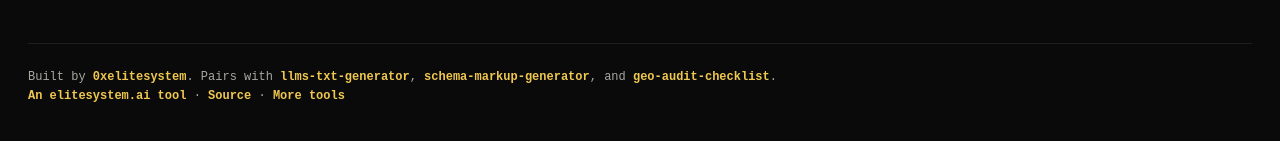
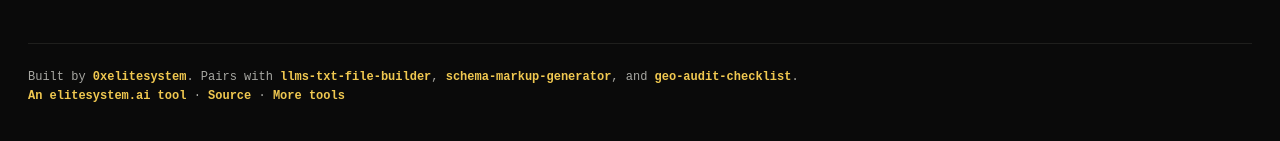
Before and after one commit to 0xelitesystem/robots-txt-ai-builder, a plain HTML site: page index.html in a window 1280 px wide. Shown: the part 1684-1825 px from the top of the page. Drawn offline with Linux system fonts and the light colour scheme.

Commit message:
Point links at renamed repos
Repos were renamed (old addresses redirect). Links, names and catalog entries now use the new names.

```diff
--- a/index.html
+++ b/index.html
@@ -466,7 +466,7 @@ footer a:hover { text-decoration: underline; }
   </div>
 
   <footer>
-    Built by <a href="https://github.com/0xelitesystem" target="_blank" rel="noopener">0xelitesystem</a>. Pairs with <a href="https://github.com/0xelitesystem/llms-txt-generator" target="_blank" rel="noopener">llms-txt-generator</a>, <a href="https://github.com/0xelitesystem/schema-markup-generator" target="_blank" rel="noopener">schema-markup-generator</a>, and <a href="https://github.com/0xelitesystem/geo-audit-checklist" target="_blank" rel="noopener">geo-audit-checklist</a>.
+    Built by <a href="https://github.com/0xelitesystem" target="_blank" rel="noopener">0xelitesystem</a>. Pairs with <a href="https://github.com/0xelitesystem/llms-txt-file-builder" target="_blank" rel="noopener">llms-txt-file-builder</a>, <a href="https://github.com/0xelitesystem/schema-markup-generator" target="_blank" rel="noopener">schema-markup-generator</a>, and <a href="https://github.com/0xelitesystem/geo-audit-checklist" target="_blank" rel="noopener">geo-audit-checklist</a>.
    <br><a href="https://elitesystem.ai" target="_blank" rel="noopener">An elitesystem.ai tool</a> &middot; <a href="https://github.com/0xelitesystem/robots-txt-ai-builder" target="_blank" rel="noopener">Source</a> &middot; <a href="https://0xelitesystem.github.io/" target="_blank" rel="noopener">More tools</a> </footer>
 </div>
 
```
Also changed, not shown: 1 other file.
